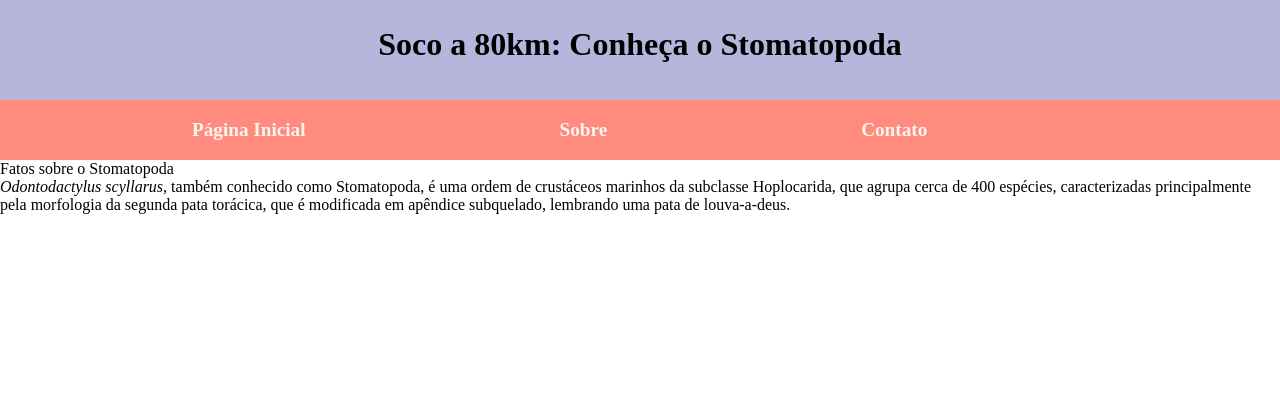
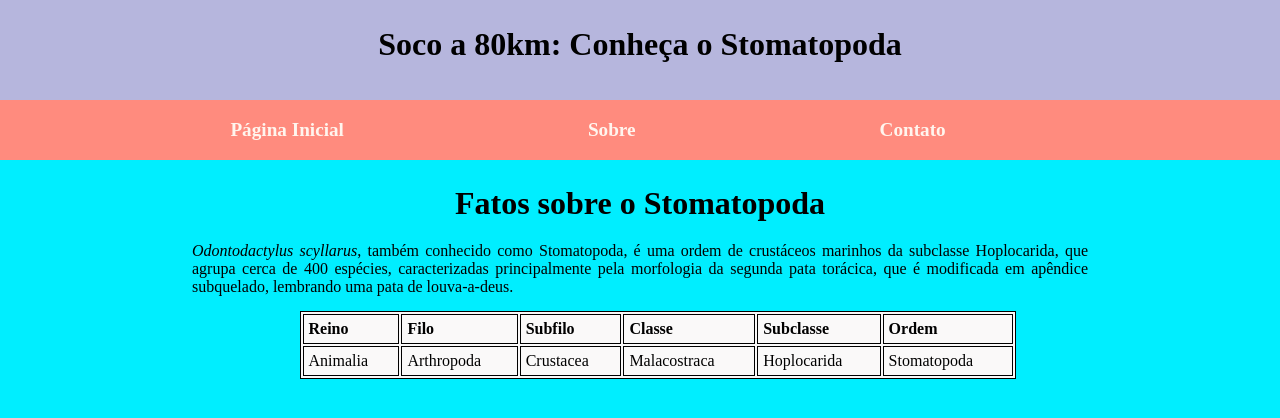
Before and after one commit to LucasRPontes/Trybe-Exercises, a plain HTML site: page bloco_3/dia_4/stomatopoda.html in a window 1280 px wide. Drawn offline with Linux system fonts and the light colour scheme.

Commit message:
inserindo tabela

```diff
--- a/bloco_3/dia_4/stomatopoda.css
+++ b/bloco_3/dia_4/stomatopoda.css
@@ -1,6 +1,10 @@
 * {
     margin: 0;
     padding: 0;
+}
+
+body {
+    background-color: rgb(0, 238, 255);
 }
 
 a {
@@ -17,12 +21,12 @@ a:hover {
 
 ul:nth-last-of-type(1) li {
     display: inline-block;
-    margin-right: 250px;
+    margin-right: 240px;
 
 }
 
 ul:nth-of-type(1) li:nth-of-type(1){
-    margin-left: 15%;
+    margin-left: 18%;
 }
 
 #cabecalho {
@@ -40,3 +44,31 @@ ul:nth-of-type(1) li:nth-of-type(1){
     line-height: 60px;
 
 }
+
+article {
+    max-width: 70%;
+    text-align: justify;
+    margin-left: 15%;
+    margin-top: 25px;
+
+}
+
+article header {
+    font-size: xx-large;
+    margin-bottom: 20px;
+    text-align: center;
+    font-weight: bolder;
+}
+
+table {
+    margin-top: 15px;
+    margin-left: 12%;
+    min-width: 80%;
+    border: 1px solid black;
+    background-color: rgb(250, 249, 249);
+}
+
+th, td {
+    padding: 5px;
+    border: 1px solid black;
+}
--- a/bloco_3/dia_4/stomatopoda.html
+++ b/bloco_3/dia_4/stomatopoda.html
@@ -20,7 +20,28 @@
         <header>Fatos sobre o Stomatopoda</header>
         <section>
             <p><em>Odontodactylus scyllarus</em>, também conhecido como Stomatopoda, é uma ordem de crustáceos marinhos da subclasse Hoplocarida, que agrupa cerca de 400 espécies, caracterizadas principalmente pela morfologia da segunda pata torácica, que é modificada em apêndice subquelado, lembrando uma pata de louva-a-deus.</p>
-
+            <table>
+                <thead>
+                    <tr>
+                        <th>Reino</th>
+                        <th>Filo</th>
+                        <th>Subfilo</th>
+                        <th>Classe</th>
+                        <th>Subclasse</th>
+                        <th>Ordem</th>
+                    </tr>
+                </thead>
+                <tbody>
+                    <tr>
+                        <td>Animalia</td>
+                        <td>Arthropoda</td>
+                        <td>Crustacea</td>
+                        <td>Malacostraca</td>
+                        <td>Hoplocarida</td>
+                        <td>Stomatopoda</td>
+                    </tr>
+                </tbody>
+            </table>
         </section>
     </article>
 </body>
```
